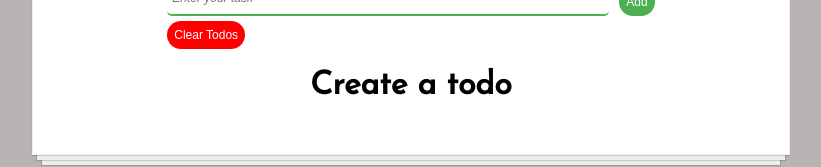
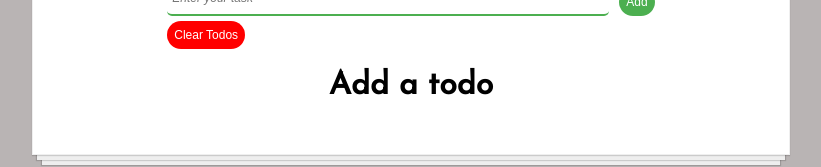
Before and after one commit to junior-8080/todo, a React (Create React App) app: page / in a window 1280 px wide. Shown: the part 120-287 px from the top of the page, without its empty margins (229-1050 px from the left). Built offline with nearby package versions, Linux system fonts and the light colour scheme; the HTML template or start-up script is replaced by a standard one; what short-unique-id would draw is missing.

Commit message:
small change

```diff
--- a/src/App.js
+++ b/src/App.js
@@ -80,7 +80,7 @@ class App extends Component{
 
     render(){
         const Todos = this.state.todos.length > 0 ?<>
-          <table width="100%">
+          <table width="100%" style={{height:"70vh"}} >
               {
                  this.state.todos.map(todo =>{
                     return (
@@ -91,7 +91,7 @@ class App extends Component{
           </table>
            {this.state.todos?<span>{this.state.todos.length} items</span>:null}
            </>
-         : <h1> Create a todo</h1>
+         : <h1>Add a todo</h1>
         return(
             <div className="todo-list">
                 <TodoForm onSubmit={this.addTodo} onClear={this.handleClear} />
```
